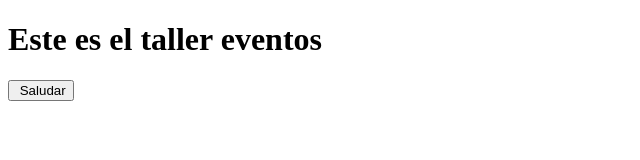
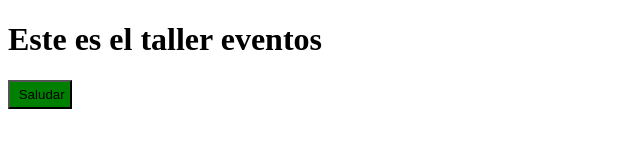
Before and after one commit to MarcioSG/taller-eventos, a plain HTML site: page index.html in a window 1280 px wide. Shown: the whole page, without its empty margins (0-640 px from the left). Drawn offline with Linux system fonts and the light colour scheme.

Commit message:
NuevosCommit

```diff
--- a/eventos.js
+++ b/eventos.js
@@ -2,3 +2,9 @@
 function showAlert() {
     alert("Hola");
 }
+
+const eldiv = document.getElementById("soyeldiv");
+
+eldiv.addEventListener('click', function () {
+    alert('Hola! Soy el div');
+});
--- a/index.html
+++ b/index.html
@@ -4,16 +4,16 @@
 <head>
     <meta charset="UTF-8">
     <meta name="viewport" content="width=device-width, initial-scale=1.0">
+    <link rel="stylesheet" type="text/css" href="styles.css" />
     <title>Taller Eventos</title>
 </head>
 
 <body>
+    <h1>Este es el taller eventos </h1>
+    <div id="soyeldiv">
+        <input class="boton" type="button" onclick="showAlert()" value=" Saludar">
+    </div>
     <script src="./eventos.js"></script>
-    <h1>Este es el taller eventos </h1>
-    <div class="boton">
-        <input type="button" onclick="showAlert()" value=" Saludar">
-    </div>
-
 </body>
 
 </html>
--- /dev/null
+++ b/styles.css
@@ -0,0 +1,5 @@
+.boton {
+    background-color: green;
+    padding: 5px;
+
+}
```
